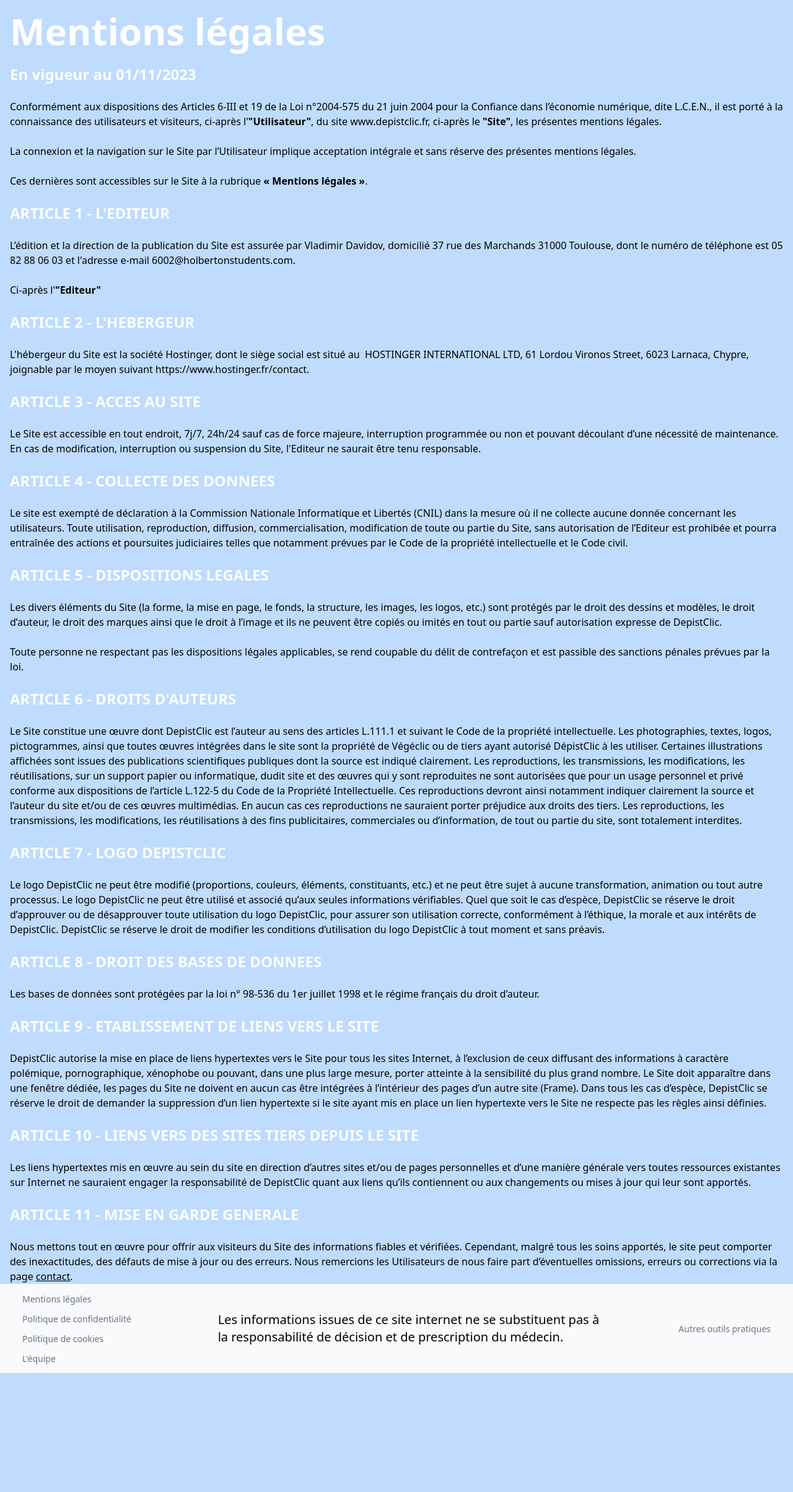
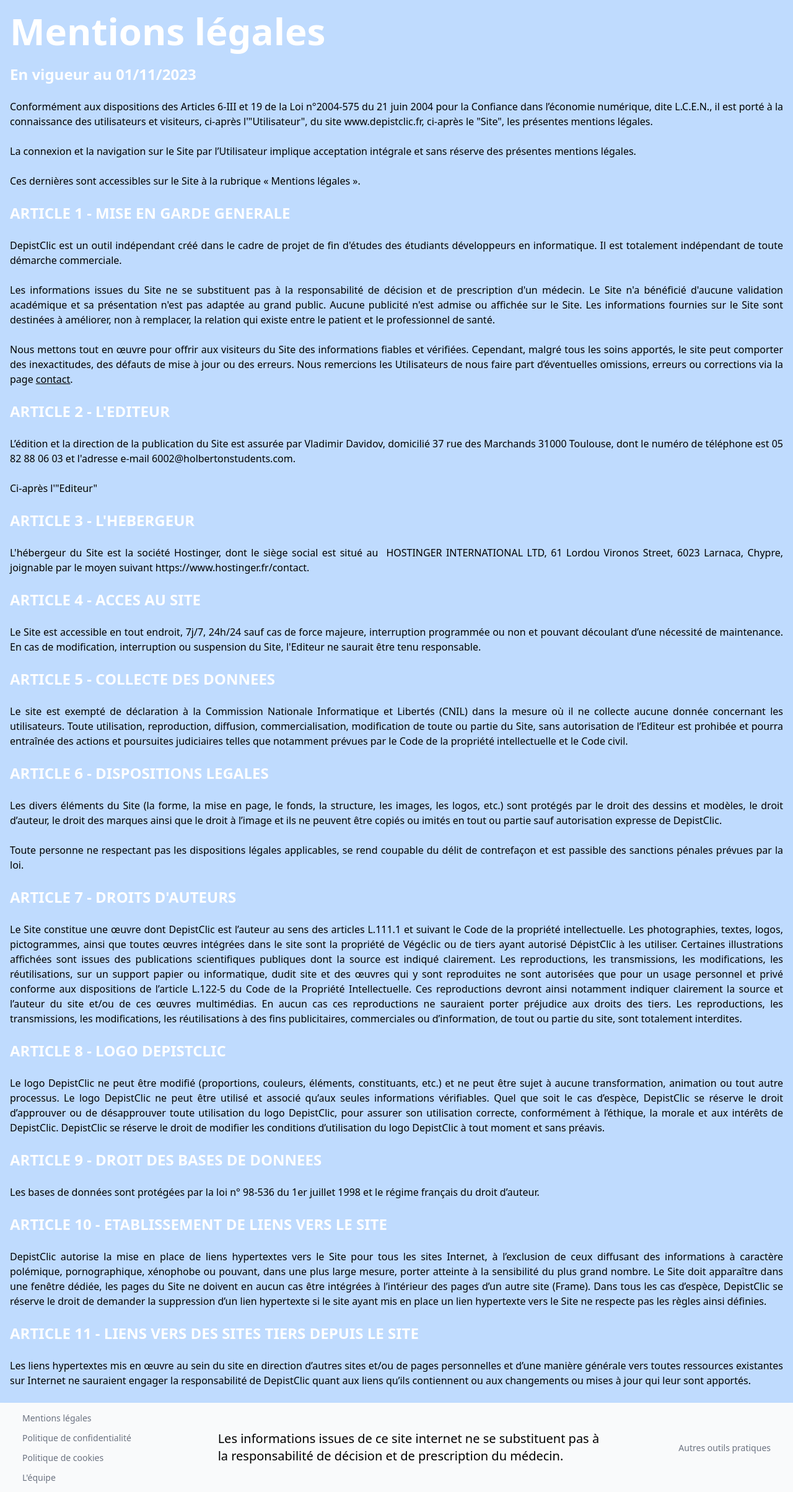
Before and after one commit to v-dav/DepistClic, a Django app: page /mentions/ in a window 1280 px wide. Shown: the part 60-2468 px from the top of the page at 62% size. Before the commit the page ends 2276 px from the top, so only its background shows below. Run offline with Django 4.2, Linux system fonts and the light colour scheme; style sheets or scripts are compiled from the project's sources; some libraries are stand-ins or nearby versions.

Commit message:
imprve display of the page and legal text disposition

```diff
--- a/DepistClic/mainapp/templates/mainapp/mentions_legales.html
+++ b/DepistClic/mainapp/templates/mainapp/mentions_legales.html
@@ -1,42 +1,53 @@
 {% extends 'mainapp/base.html' %}
 
 {% block content %}
+<div class="text-justify" >
 	<h1 class="mt-20 text-6xl font-bold text-white">Mentions légales</h1>
 	<br>
 	<h2 class="text-2xl font-bold text-white">En vigueur au 01/11/2023</h2>
 	<br>
-	<p>Conformément aux dispositions des Articles 6-III et 19 de la Loi n°2004-575 du 21 juin 2004 pour la Confiance dans l’économie numérique, dite L.C.E.N., il est porté à la connaissance des utilisateurs et visiteurs, ci-après l'<strong>"Utilisateur"</strong>, du site www.depistclic.fr, ci-après le <strong>"Site"</strong>, les présentes mentions légales.</p>
+	<p>Conformément aux dispositions des Articles 6-III et 19 de la Loi n°2004-575 du 21 juin 2004 pour la Confiance dans l’économie numérique, dite L.C.E.N., il est porté à la connaissance des utilisateurs et visiteurs, ci-après l'"Utilisateur", du site www.depistclic.fr, ci-après le "Site", les présentes mentions légales.</p>
 	<br>
 	<p>La connexion et la navigation sur le Site par l’Utilisateur implique acceptation intégrale et sans réserve des présentes mentions légales.</p>
 	<br>
-	<p>Ces dernières sont accessibles sur le Site à la rubrique <strong>« Mentions légales »</strong>.</p>
+	<p>Ces dernières sont accessibles sur le Site à la rubrique « Mentions légales ».</p>
 	<br>
-	<h2 class="text-2xl font-bold text-white">ARTICLE 1 - L'EDITEUR</h2>
+	<h2 class="text-2xl font-bold text-white">ARTICLE 1 - MISE EN GARDE GENERALE</h2>
+	<br>
+	<p>DepistClic est un outil indépendant créé dans le cadre de projet de fin d'études des étudiants développeurs en informatique. Il est totalement indépendant de toute démarche commerciale.</p>
+	<br>
+	<p>Les informations issues du Site ne se substituent pas à la responsabilité de décision et de prescription d'un médecin.
+		Le Site n'a bénéficié d'aucune validation académique et sa présentation n'est pas adaptée au grand public.
+		Aucune publicité n'est admise ou affichée sur le Site. Les informations fournies sur le Site sont destinées à améliorer, non à remplacer, la relation qui existe entre le patient et le professionnel de santé.</p></p>
+	<br>
+	<p>Nous mettons tout en œuvre pour offrir aux visiteurs du Site des informations fiables et vérifiées. Cependant, malgré tous les soins apportés, le site peut comporter des inexactitudes, des défauts de mise à jour ou des erreurs. Nous remercions les Utilisateurs de nous faire part d’éventuelles omissions, erreurs ou corrections via la page <u><a href="/comment/">contact</a></u>.</p>
+	<br>
+	<h2 class="text-2xl font-bold text-white">ARTICLE 2 - L'EDITEUR</h2>
 	<br>
 	<p>L’édition et la direction de la publication du Site est assurée par Vladimir Davidov, domicilié 37 rue des Marchands 31000 Toulouse, dont le numéro de téléphone est 05 82 88 06 03 et l'adresse e-mail 6002@holbertonstudents.com.</p>
 	<br>
-	<p>Ci-après l'<strong>"Editeur"</strong></p>
+	<p>Ci-après l'"Editeur"</p>
 	<br>
-	<h2 class="text-2xl font-bold text-white">ARTICLE 2 - L'HEBERGEUR</h2>
+	<h2 class="text-2xl font-bold text-white">ARTICLE 3 - L'HEBERGEUR</h2>
 	<br>
 	<p>L'hébergeur du Site est la société Hostinger, dont le siège social est situé au  HOSTINGER INTERNATIONAL LTD, 61 Lordou Vironos Street, 6023 Larnaca, Chypre, joignable par le moyen suivant https://www.hostinger.fr/contact.</p>
 	<br>
-	<h2 class="text-2xl font-bold text-white">ARTICLE 3 - ACCES AU SITE</h2>
+	<h2 class="text-2xl font-bold text-white">ARTICLE 4 - ACCES AU SITE</h2>
 	<br>
 	<p>Le Site est accessible en tout endroit, 7j/7, 24h/24 sauf cas de force majeure, interruption programmée ou non et pouvant découlant d’une nécessité de maintenance. En cas de modification, interruption ou suspension du Site, l'Editeur ne saurait être tenu responsable.</p>
 	<br>
-	<h2 class="text-2xl font-bold text-white">ARTICLE 4 - COLLECTE DES DONNEES</h2>
+	<h2 class="text-2xl font-bold text-white">ARTICLE 5 - COLLECTE DES DONNEES</h2>
 	<br>
 	<p>Le site est exempté de déclaration à la Commission Nationale Informatique et Libertés (CNIL) dans la mesure où il ne collecte aucune donnée concernant les utilisateurs.
 	Toute utilisation, reproduction, diffusion, commercialisation, modification de toute ou partie du Site, sans autorisation de l’Editeur est prohibée et pourra entraînée des actions et poursuites judiciaires telles que notamment prévues par le Code de la propriété intellectuelle et le Code civil.</p>
 	<br>
-	<h2 class="text-2xl font-bold text-white">ARTICLE 5 - DISPOSITIONS LEGALES</h2>
+	<h2 class="text-2xl font-bold text-white">ARTICLE 6 - DISPOSITIONS LEGALES</h2>
 	<br>
 	<p>Les divers éléments du Site (la forme, la mise en page, le fonds, la structure, les images, les logos, etc.) sont protégés par le droit des dessins et modèles, le droit d’auteur, le droit des marques ainsi que le droit à l’image et ils ne peuvent être copiés ou imités en tout ou partie sauf autorisation expresse de DepistClic.</p>
 	<br>
 	<p>Toute personne ne respectant pas les dispositions légales applicables, se rend coupable du délit de contrefaçon et est passible des sanctions pénales prévues par la loi.</p>
 	<br>
-	<h2 class="text-2xl font-bold text-white">ARTICLE 6 - DROITS D'AUTEURS</h2>
+	<h2 class="text-2xl font-bold text-white">ARTICLE 7 - DROITS D'AUTEURS</h2>
 	<br>
 	<p>Le Site constitue une œuvre dont DepistClic est l’auteur au sens des articles L.111.1 et suivant le Code de la propriété intellectuelle. Les photographies, textes, logos, pictogrammes, ainsi que toutes œuvres intégrées dans le site sont la propriété de Végéclic ou de tiers ayant autorisé DépistClic à les utiliser.
 		Certaines illustrations affichées sont issues des publications scientifiques publiques dont la source est indiqué clairement.
@@ -44,26 +55,24 @@
 		Ces reproductions devront ainsi notamment indiquer clairement la source et l’auteur du site et/ou de ces œuvres multimédias. En aucun cas ces reproductions ne sauraient porter préjudice aux droits des tiers.
 		Les reproductions, les transmissions, les modifications, les réutilisations à des fins publicitaires, commerciales ou d’information, de tout ou partie du site, sont totalement interdites.</p>
 	<br>
-	<h2 class="text-2xl font-bold text-white">ARTICLE 7 - LOGO DEPISTCLIC</h2>
+	<h2 class="text-2xl font-bold text-white">ARTICLE 8 - LOGO DEPISTCLIC</h2>
 	<br>
 	<p>Le logo DepistClic ne peut être modifié (proportions, couleurs, éléments, constituants, etc.) et ne peut être sujet à aucune transformation, animation ou tout autre processus. Le logo DepistClic ne peut être utilisé et associé qu’aux seules informations vérifiables.
 		Quel que soit le cas d’espèce, DepistClic se réserve le droit d’approuver ou de désapprouver toute utilisation du logo DepistClic, pour assurer son utilisation correcte, conformément à l’éthique, la morale et aux intérêts de DepistClic. DepistClic se réserve le droit de modifier les conditions d’utilisation du logo DepistClic à tout moment et sans préavis.</p>
 	<br>
-	<h2 class="text-2xl font-bold text-white">ARTICLE 8 - DROIT DES BASES DE DONNEES</h2>
+	<h2 class="text-2xl font-bold text-white">ARTICLE 9 - DROIT DES BASES DE DONNEES</h2>
 	<br>
 	<p>Les bases de données sont protégées par la loi n° 98-536 du 1er juillet 1998 et le régime français du droit d’auteur.</p>
 	<br>
-	<h2 class="text-2xl font-bold text-white">ARTICLE 9 - ETABLISSEMENT DE LIENS VERS LE SITE</h2>
+	<h2 class="text-2xl font-bold text-white">ARTICLE 10 - ETABLISSEMENT DE LIENS VERS LE SITE</h2>
 	<br>
 	<p>DepistClic autorise la mise en place de liens hypertextes vers le Site pour tous les sites Internet, à l’exclusion de ceux diffusant des informations à caractère polémique, pornographique, xénophobe ou pouvant, dans une plus large mesure, porter atteinte à la sensibilité du plus grand nombre.
 		Le Site doit apparaître dans une fenêtre dédiée, les pages du Site ne doivent en aucun cas être intégrées à l’intérieur des pages d’un autre site (Frame).
 		Dans tous les cas d’espèce, DepistClic se réserve le droit de demander la suppression d’un lien hypertexte si le site ayant mis en place un lien hypertexte vers le Site ne respecte pas les règles ainsi définies.</p>
 	<br>
-	<h2 class="text-2xl font-bold text-white">ARTICLE 10 - LIENS VERS DES SITES TIERS DEPUIS LE SITE</h2>
+	<h2 class="text-2xl font-bold text-white">ARTICLE 11 - LIENS VERS DES SITES TIERS DEPUIS LE SITE</h2>
 	<br>
 	<p>Les liens hypertextes mis en œuvre au sein du site en direction d’autres sites et/ou de pages personnelles et d’une manière générale vers toutes ressources existantes sur Internet ne sauraient engager la responsabilité de DepistClic quant aux liens qu’ils contiennent ou aux changements ou mises à jour qui leur sont apportés.</p>
 	<br>
-	<h2 class="text-2xl font-bold text-white">ARTICLE 11 - MISE EN GARDE GENERALE</h2>
-	<br>
-	<p>Nous mettons tout en œuvre pour offrir aux visiteurs du Site des informations fiables et vérifiées. Cependant, malgré tous les soins apportés, le site peut comporter des inexactitudes, des défauts de mise à jour ou des erreurs. Nous remercions les Utilisateurs de nous faire part d’éventuelles omissions, erreurs ou corrections via la page <u><a href="/comment/">contact</a></u>.</p>
+</div>
 {% endblock content %}
```
